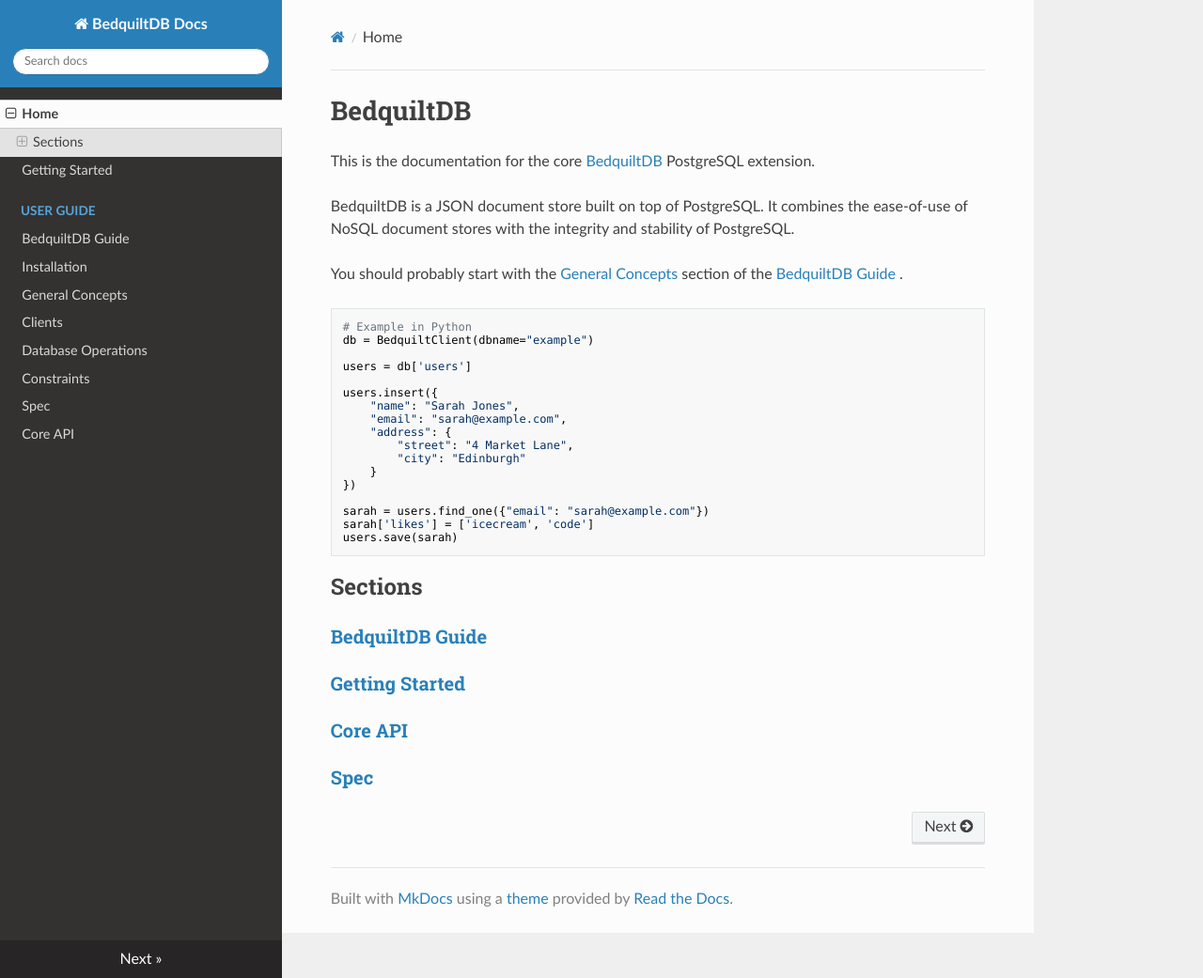
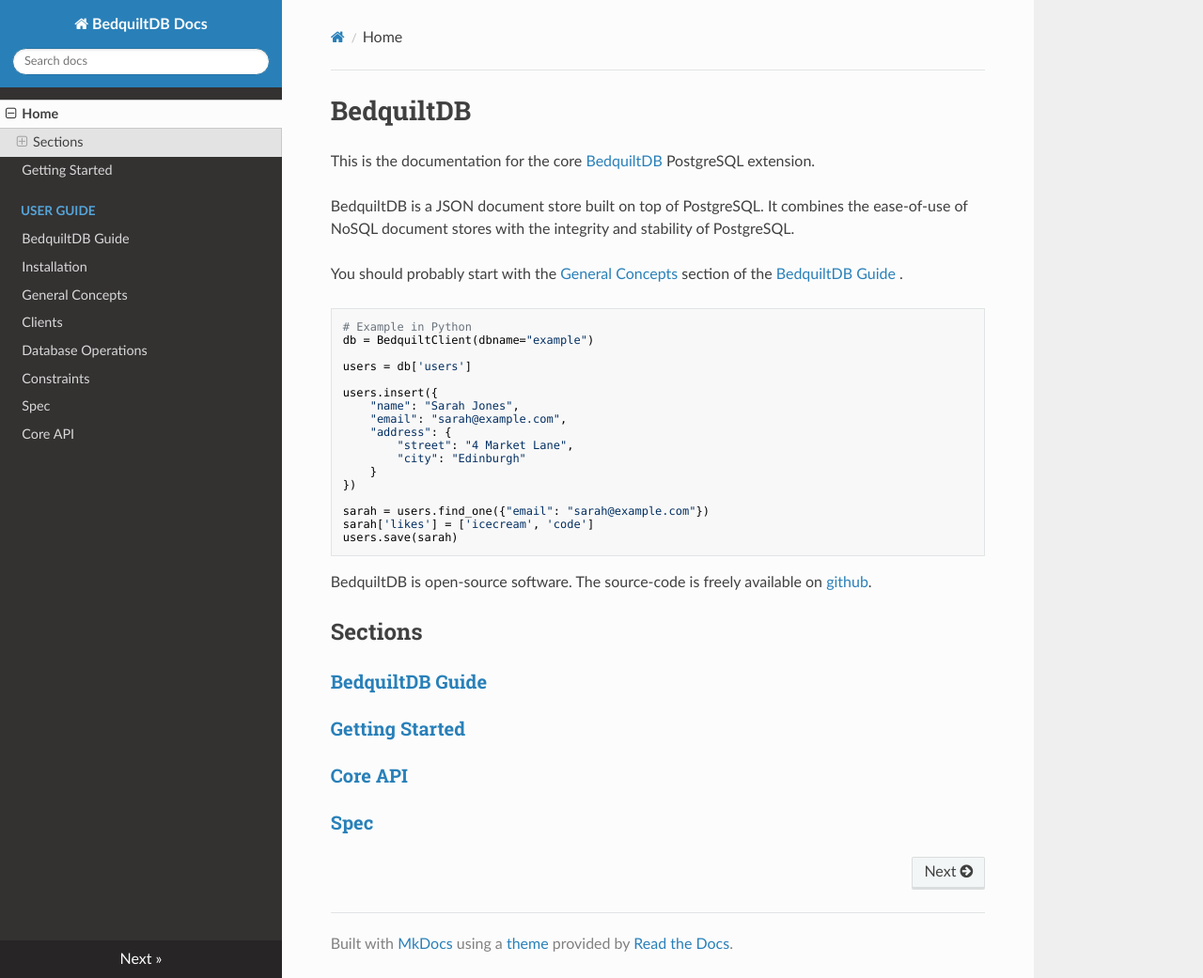
Before and after one commit to BedquiltDB/bedquilt-core, an MkDocs documentation site: the page built from doc/index.md, in a window 1280 px wide and 1041 px high. Shown: the whole window at 94% size. Built offline with MkDocs 1.6.1, drawn with Linux system fonts in a browser that asks for light colours; nearby versions of some CDN libraries; old or Windows-style settings are respelled for this version of MkDocs.

Commit message:
Add github link

````diff
--- a/doc/index.md
+++ b/doc/index.md
@@ -30,6 +30,9 @@
 users.save(sarah)
 ```
 
+BedquiltDB is open-source software. The source-code is freely available
+on [github](https://github.com/BedquiltDB).
+
 ## Sections
 
 ### [BedquiltDB Guide](guide/index.md)
````
